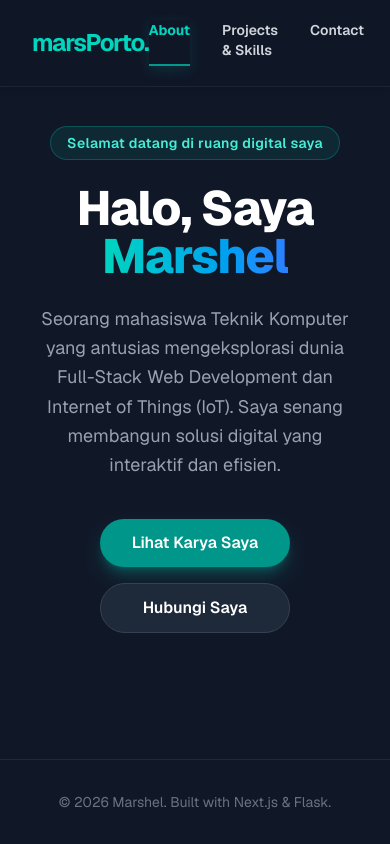
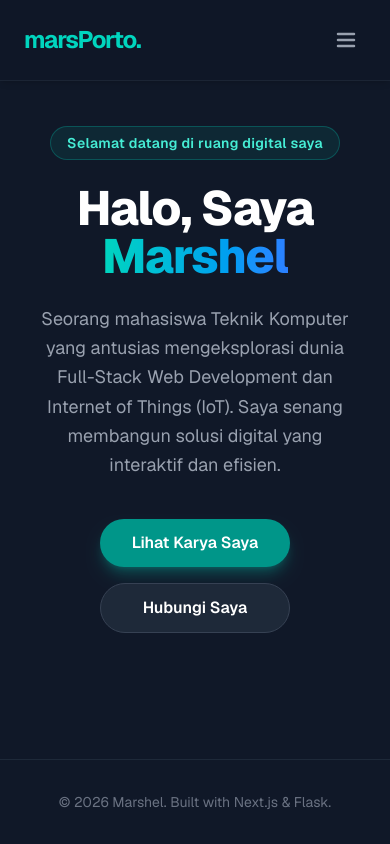
Before and after one commit to Marshel2727/mars-portfol-v2, a Next.js app in the folder front_end/: page / in a window 390 px wide. Built offline with nearby package versions, Linux system fonts and the light colour scheme.

Commit message:
fix: make navbar fully responsive for mobile with beautiful slide dropdown drawer and hamburger menu

```diff
--- a/front_end/src/components/publick/layout/Navbar.tsx
+++ b/front_end/src/components/publick/layout/Navbar.tsx
@@ -2,9 +2,16 @@
 
 import Link from "next/link";
 import { usePathname } from "next/navigation";
+import { useState, useEffect } from "react";
 
 export default function Navbar() {
   const pathname = usePathname();
+  const [isOpen, setIsOpen] = useState(false);
+
+  // Close mobile menu on pathname change (safety fallback)
+  useEffect(() => {
+    setIsOpen(false);
+  }, [pathname]);
 
   const isLinkActive = (path: string) => {
     return pathname === path;
@@ -18,11 +25,17 @@ export default function Navbar() {
 
   return (
     <nav className="fixed top-0 w-full z-50 bg-gray-900/95 backdrop-blur-md border-b border-gray-800/80 shadow-md">
-      <div className="flex items-center justify-between px-8 py-5 max-w-7xl mx-auto">
-        <Link href="/" className="text-2xl font-bold tracking-tighter text-teal-400 hover:scale-105 transition-transform duration-200">
+      <div className="flex items-center justify-between px-6 sm:px-8 py-5 max-w-7xl mx-auto">
+        <Link
+          href="/"
+          onClick={() => setIsOpen(false)}
+          className="text-2xl font-bold tracking-tighter text-teal-400 hover:scale-105 transition-transform duration-200"
+        >
           marsPorto.
         </Link>
-        <div className="flex space-x-8 text-sm font-semibold">
+
+        {/* Desktop Navigation Links */}
+        <div className="hidden md:flex space-x-8 text-sm font-semibold">
           {navLinks.map((link) => {
             const active = isLinkActive(link.path);
             return (
@@ -40,7 +53,47 @@ export default function Navbar() {
             );
           })}
         </div>
+
+        {/* Mobile Hamburger Button */}
+        <button
+          onClick={() => setIsOpen(!isOpen)}
+          className="md:hidden p-2 text-gray-400 hover:text-teal-400 focus:outline-none transition-colors duration-200"
+          aria-label="Toggle Menu"
+        >
+          <svg className="w-6 h-6" fill="none" stroke="currentColor" viewBox="0 0 24 24">
+            {isOpen ? (
+              <path strokeLinecap="round" strokeLinejoin="round" strokeWidth={2.5} d="M6 18L18 6M6 6l12 12" />
+            ) : (
+              <path strokeLinecap="round" strokeLinejoin="round" strokeWidth={2.5} d="M4 6h16M4 12h16M4 18h16" />
+            )}
+          </svg>
+        </button>
       </div>
+
+      {/* Mobile Drawer Dropdown Menu */}
+      {isOpen && (
+        <div className="md:hidden absolute inset-x-0 top-[73px] bg-gray-950/98 backdrop-blur-xl border-b border-gray-800 shadow-2xl py-6 px-6 z-40 transition-all duration-300 animate-in fade-in slide-in-from-top-5">
+          <div className="flex flex-col space-y-4 text-base font-semibold">
+            {navLinks.map((link) => {
+              const active = isLinkActive(link.path);
+              return (
+                <Link
+                  key={link.path}
+                  href={link.path}
+                  onClick={() => setIsOpen(false)}
+                  className={`transition-all duration-200 py-3 px-5 rounded-xl border-l-4 ${
+                    active
+                      ? "text-teal-400 border-teal-500 bg-teal-500/5 shadow-[inset_4px_0_12px_rgba(20,184,166,0.1)] font-bold"
+                      : "text-gray-300 hover:text-teal-400 border-transparent hover:bg-gray-800/40"
+                  }`}
+                >
+                  {link.label}
+                </Link>
+              );
+            })}
+          </div>
+        </div>
+      )}
     </nav>
   );
 }
```
